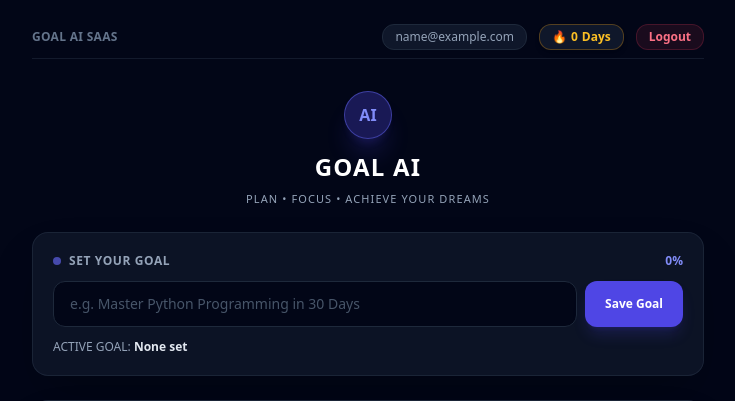
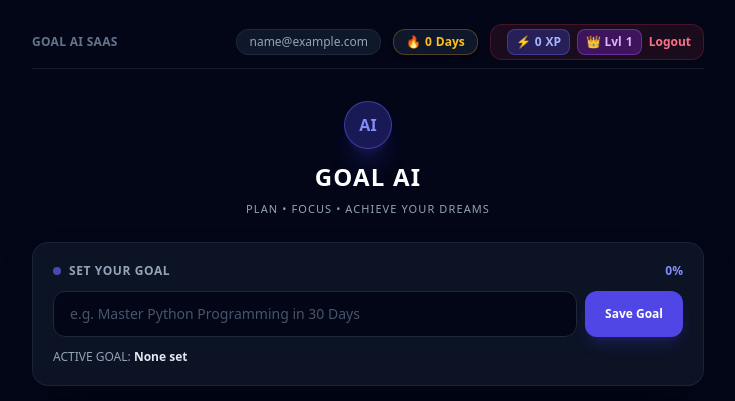
Before and after one commit to goalaiglobal-hue/goal-ai, a Flask app: page / in a window 1280 px wide. Shown: the top 401 px of the page, without its empty margins (272-1007 px from the left). Run offline with Flask 3, Linux system fonts and the light colour scheme; the visitor is signed in with stand-in values (Sample User, id 1); data that the repository does not hold is empty; some libraries are stand-ins or nearby versions.

Commit message:
Inject XP and Level badges right before Logout button

```diff
--- a/templates/index.html
+++ b/templates/index.html
@@ -17,14 +17,30 @@ function updateXPAndLevel(earnedXP) {
 </head>
 <body class="bg-slate-950 text-slate-100 min-h-screen flex flex-col items-center p-4 selection:bg-indigo-500 selection:text-white">
 
-    <!-- Top Bar (Email & Logout) -->
+    <!-- Top Bar (Email &
+<div id="xp-badge" class="inline-flex items-center gap-1 bg-indigo-900/60 border border-indigo-500/40 text-indigo-300 px-2 py-1 rounded-lg text-xs font-semibold mx-1">
+    ⚡ <span id="user-xp">0</span> XP
+</div>
+<div id="level-badge" class="inline-flex items-center gap-1 bg-purple-900/60 border border-purple-500/40 text-purple-300 px-2 py-1 rounded-lg text-xs font-semibold mr-1">
+    👑 Lvl <span id="user-level">1</span>
+</div>
+
+Logout) -->
     <header class="w-full max-w-2xl flex items-center justify-between py-2 mb-2 border-b border-slate-800/60">
         <span class="text-xs text-slate-500 font-semibold tracking-wide uppercase">Goal AI SaaS</span>
         <div class="flex items-center space-x-3">
             <span class="text-xs text-slate-400 bg-slate-900 border border-slate-800 px-3 py-1 rounded-xl hidden sm:inline-block">{{ user_email }}</span>
 
     <span class="text-xs text-amber-400 bg-slate-900 border border-amber-500/30 px-3 py-1 rounded-xl font-semibold shadow-md flex items-center gap-1">🔥 <span id="streak-count">1</span> Days</span>
-            <a href="/logout" class="bg-rose-500/10 hover:bg-rose-500/20 text-rose-400 border border-rose-500/20 text-xs font-semibold px-3 py-1 rounded-xl transition">Logout</a>
+            <a href="/logout" class="bg-rose-500/10 hover:bg-rose-500/20 text-rose-400 border border-rose-500/20 text-xs font-semibold px-3 py-1 rounded-xl transition">
+<div id="xp-badge" class="inline-flex items-center gap-1 bg-indigo-900/60 border border-indigo-500/40 text-indigo-300 px-2 py-1 rounded-lg text-xs font-semibold mx-1">
+    ⚡ <span id="user-xp">0</span> XP
+</div>
+<div id="level-badge" class="inline-flex items-center gap-1 bg-purple-900/60 border border-purple-500/40 text-purple-300 px-2 py-1 rounded-lg text-xs font-semibold mr-1">
+    👑 Lvl <span id="user-level">1</span>
+</div>
+
+Logout</a>
         </div>
     </header>
 
```
